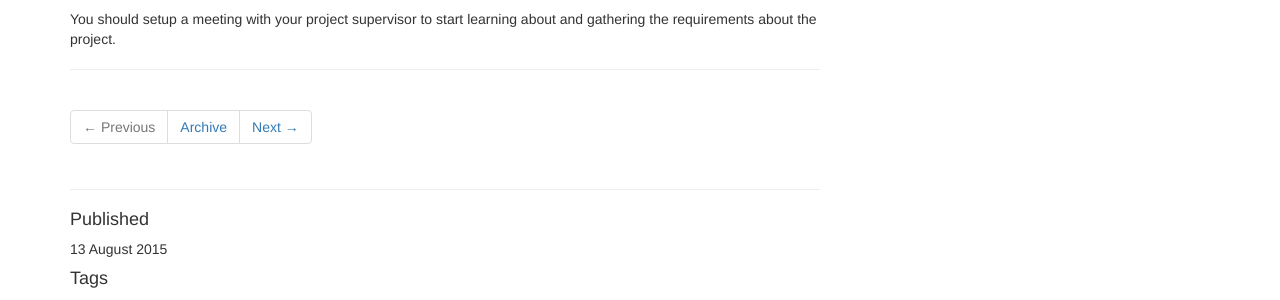
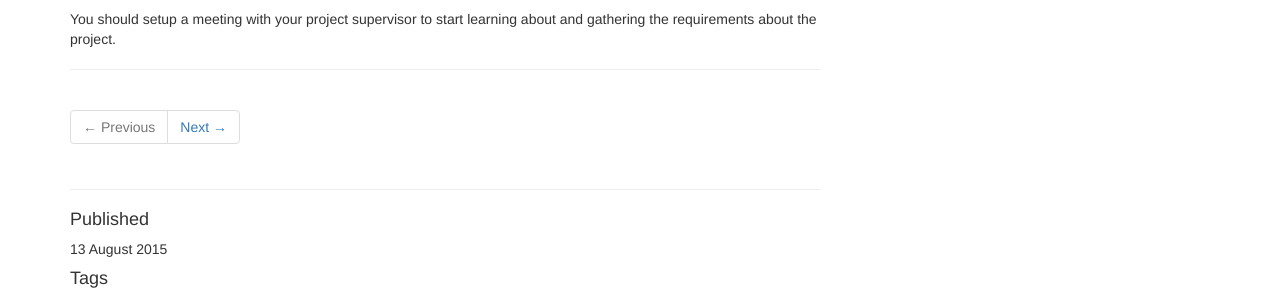
Before and after one commit to nus-mtp/1516, a Jekyll site: the page built from _posts/2015-08-12-welcome.md, in a window 1280 px wide. Shown: the part 651-951 px from the top of the page. Built offline with Jekyll 4.4.1, drawn with Linux system fonts in a browser that asks for light colours; nearby versions of some CDN libraries; library files that are not in the unit come from our copies; Markdown is read by kramdown in place of the engine named in the settings.

```diff
--- a/_includes/themes/jiku/post.html
+++ b/_includes/themes/jiku/post.html
@@ -12,7 +12,7 @@
       {% else %}
         <li class="prev disabled"><a>&larr; Previous</a></li>
       {% endif %}
-        <li><a href="{{ BASE_PATH }}{{ site.JB.archive_path }}">Archive</a></li>
+        <!--li><a href="{{ BASE_PATH }}{{ site.JB.archive_path }}">Archive</a></li-->
       {% if page.next %}
         <li class="next"><a href="{{ BASE_PATH }}{{ page.next.url }}" title="{{ page.next.title }}">Next &rarr;</a></li>
       {% else %}
```
